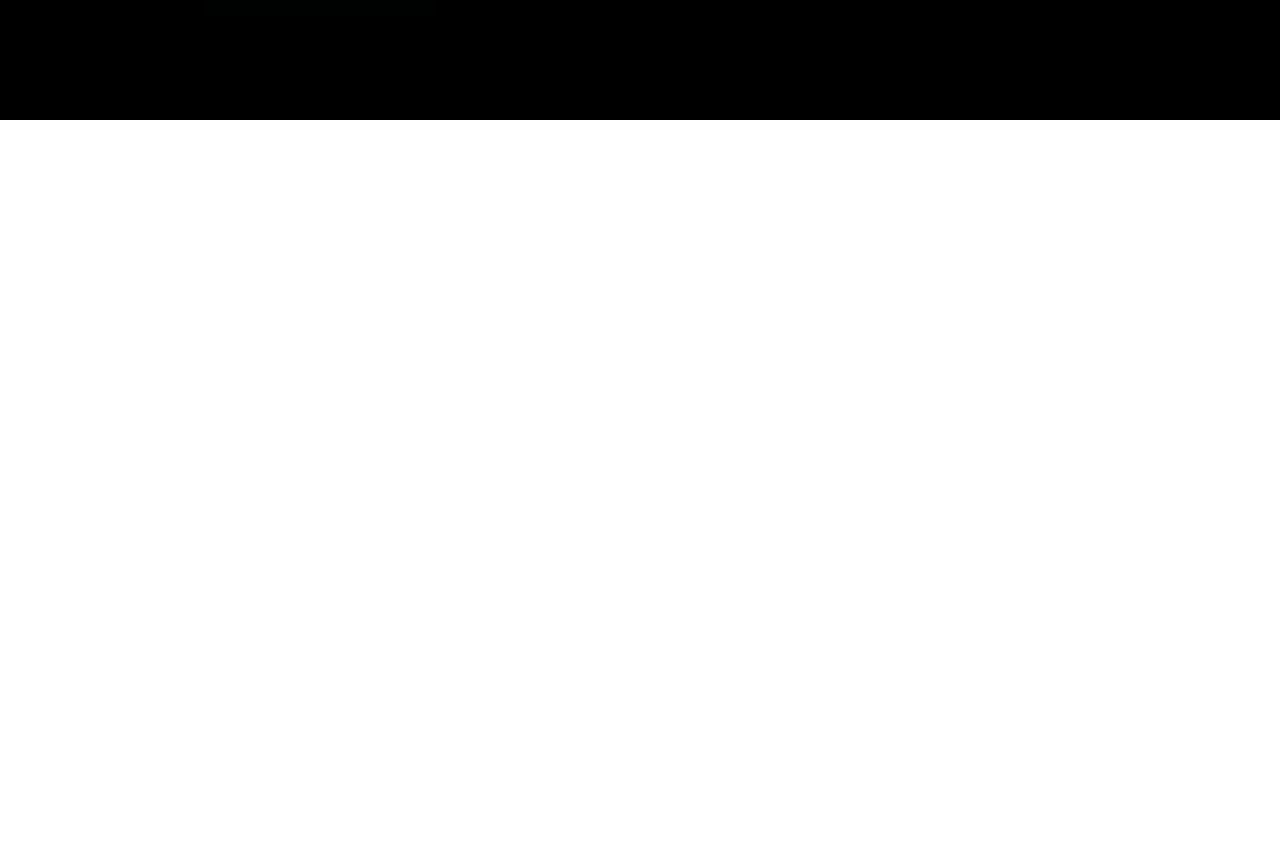
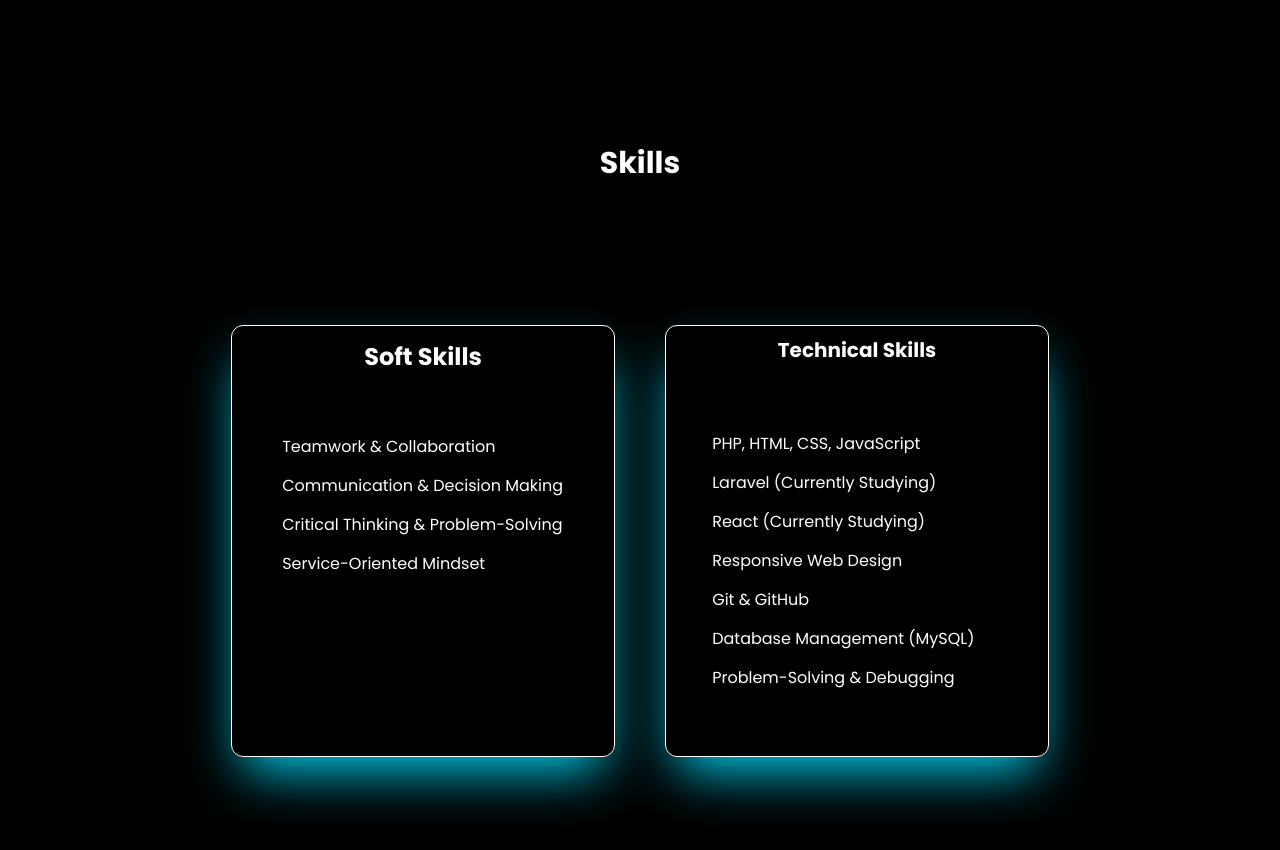
Before and after one commit to Lakshan-Dananjana/Portfolio, a React (Vite) app: page / in a window 1280 px wide. Shown: the part 1480-2330 px from the top of the page. Before the commit the page ends 1600 px from the top, so only its background shows below. Built offline with nearby package versions, Linux system fonts and the light colour scheme.

Commit message:
Sixth Commit

```diff
--- a/src/App.jsx
+++ b/src/App.jsx
@@ -3,6 +3,7 @@
 import './App.css'
 import HomeBody from './Components/HomeBody'
 import AboutBody from './Components/AboutBody'
+import SkillsBody  from './Components/SkillsBody'
 
 function App() {
   document.title = "My Portfolio";
@@ -16,6 +17,9 @@
     <div className='bg-black h-screen overflow-x-hidden' id='about'>
       <AboutBody/>
     </div>
+    <div className='bg-black h-screen overflow-x-hidden text-white' id='skill'>
+      <SkillsBody />
+    </div>
     </>
   )
 }
--- /dev/null
+++ b/src/Components/SkillsBody.jsx
@@ -0,0 +1,34 @@
+import React from 'react'
+
+function SkillsBody() {
+  return (
+    <div className='w-[100%] h-[100%]'>
+      <h1 className='text-center font-bold text-3xl pt-[25px] '>Skills</h1>
+        <div className='w-[100%] h-[90%] flex justify-center items-center gap-[50px] '>
+            <div className='w-[30%] h-[60%] border-[1px] rounded-xl flex p-[15px] items-center flex-col shadow-2xl shadow-cyan-400 '>
+                <h2 className='text-2xl font-bold'>Soft Skills</h2>
+                <ul className='w-[80%] h-[60%] pt-[25px] flex flex-col gap-[15px] justify-center '>
+                  <li>Teamwork & Collaboration</li>
+                  <li>Communication & Decision Making</li>
+                  <li>Critical Thinking & Problem-Solving</li>
+                  <li>Service-Oriented Mindset</li>
+                </ul>
+            </div>
+            <div className='w-[30%] h-[60%] border-[1px] rounded-xl flex p-[10px] items-center flex-col shadow-2xl shadow-cyan-400 '>
+                <h2 className='text-xl font-bold'>Technical Skills</h2>
+                <ul className='w-[80%] h-[90%] pt-[25px] flex flex-col gap-[15px] justify-center '>
+                  <li>PHP, HTML, CSS, JavaScript</li>
+                  <li>Laravel (Currently Studying)</li>
+                  <li>React (Currently Studying)</li>
+                  <li>Responsive Web Design</li>
+                  <li>Git & GitHub</li>
+                  <li>Database Management (MySQL)</li>
+                  <li>Problem-Solving & Debugging</li>
+                </ul>
+            </div>
+        </div>
+    </div>
+  )
+}
+
+export default SkillsBody
```
